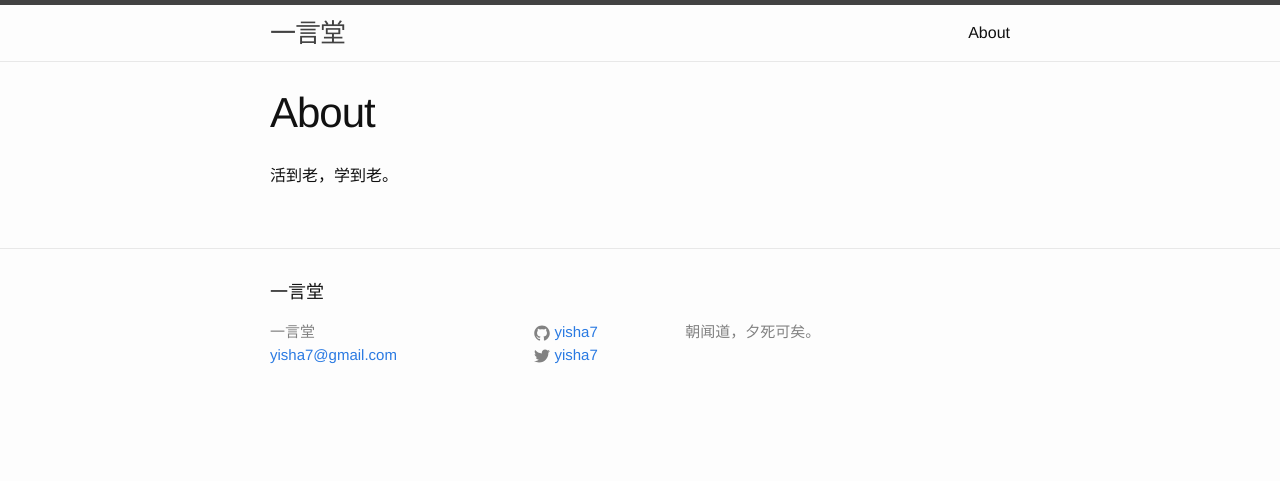
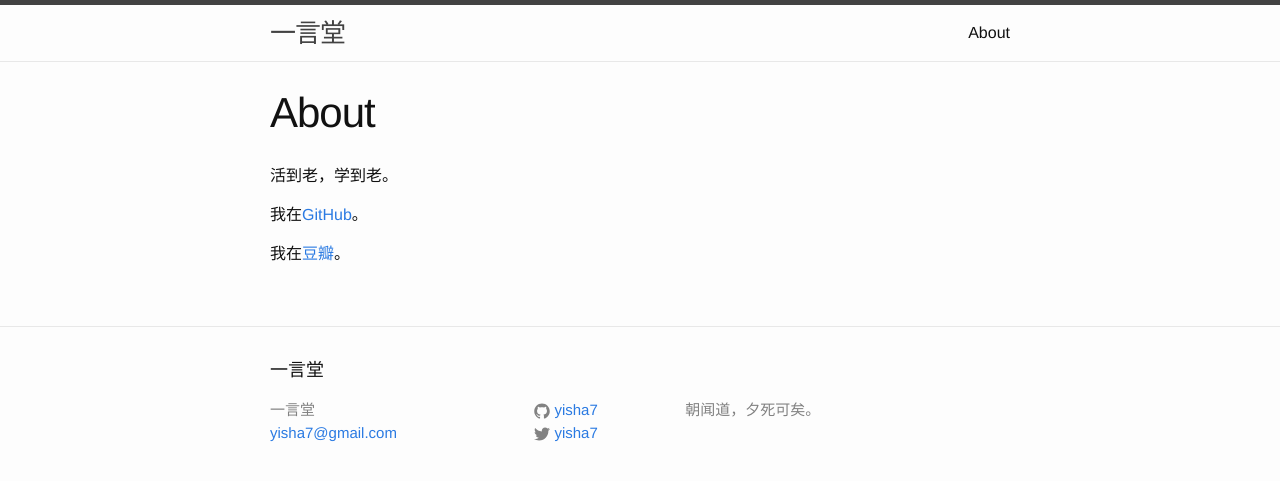
Before and after one commit to yifeitao/yifeitao.github.io, a Jekyll site: the page built from about.md, in a window 1280 px wide. Shown: the top 481 px of the page. Built offline with Jekyll 4.4.1, drawn with Linux system fonts in a browser that asks for light colours.

Commit message:
update about.md

```diff
--- a/about.md
+++ b/about.md
@@ -5,3 +5,7 @@ permalink: /about/
 ---
 
 活到老，学到老。
+
+我在[GitHub](https://github.com/yisha7)。
+
+我在[豆瓣](https://www.douban.com/people/yisha7/)。
```
